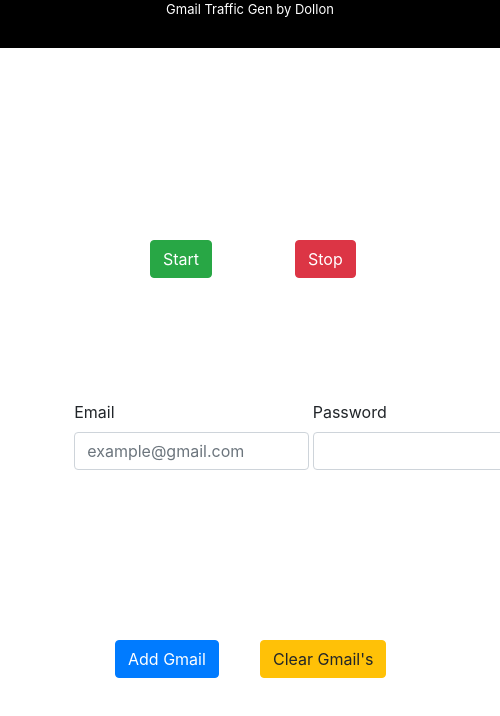
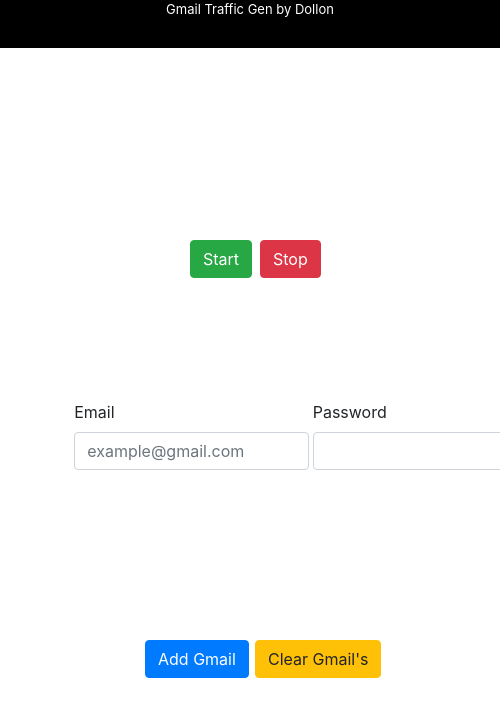
Before and after one commit to DPM97/OneClickGen, an Electron app: page html/main.html in a window 500 px wide. Drawn offline with nearby package versions, Linux system fonts and the light colour scheme.

Commit message:
Add files via upload

```diff
--- a/html/main.css
+++ b/html/main.css
@@ -1,13 +1,13 @@
 .startBtn {
     position: absolute;
     top: 30%;
-    left: 30%;
+    left: 38%;
 }
 
 .stopBtn {
     position: absolute;
     top: 30%;
-    left: 59%;
+    left: 52%;
 
 }
 
@@ -27,13 +27,13 @@
 .add {
     position: absolute;
     top: 80%;
-    left: 23%;
+    left: 29%;
 }
 
 .del {
     position: absolute;
     top: 80%;
-    left: 52%;
+    left: 51%;
 }
 
 .fields {
```
